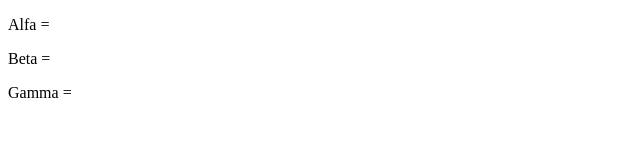
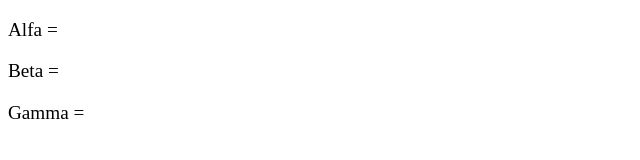
Before and after one commit to andgab81/andgab81.github.io, a plain HTML site: page orientare/beta/index.html in a window 1280 px wide. Shown: the whole page, without its empty margins (0-640 px from the left). Drawn offline with Linux system fonts and the light colour scheme.

Commit message:
Update index.html

```diff
--- a/orientare/beta/index.html
+++ b/orientare/beta/index.html
@@ -1,5 +1,12 @@
 <!DOCTYPE html>
 <html>
+  <head>
+    <style>
+      p {
+        font-size: larger;
+      }
+    </style>
+  </head>
 
 <body>
   <p id="a">Alfa = </p>
```
